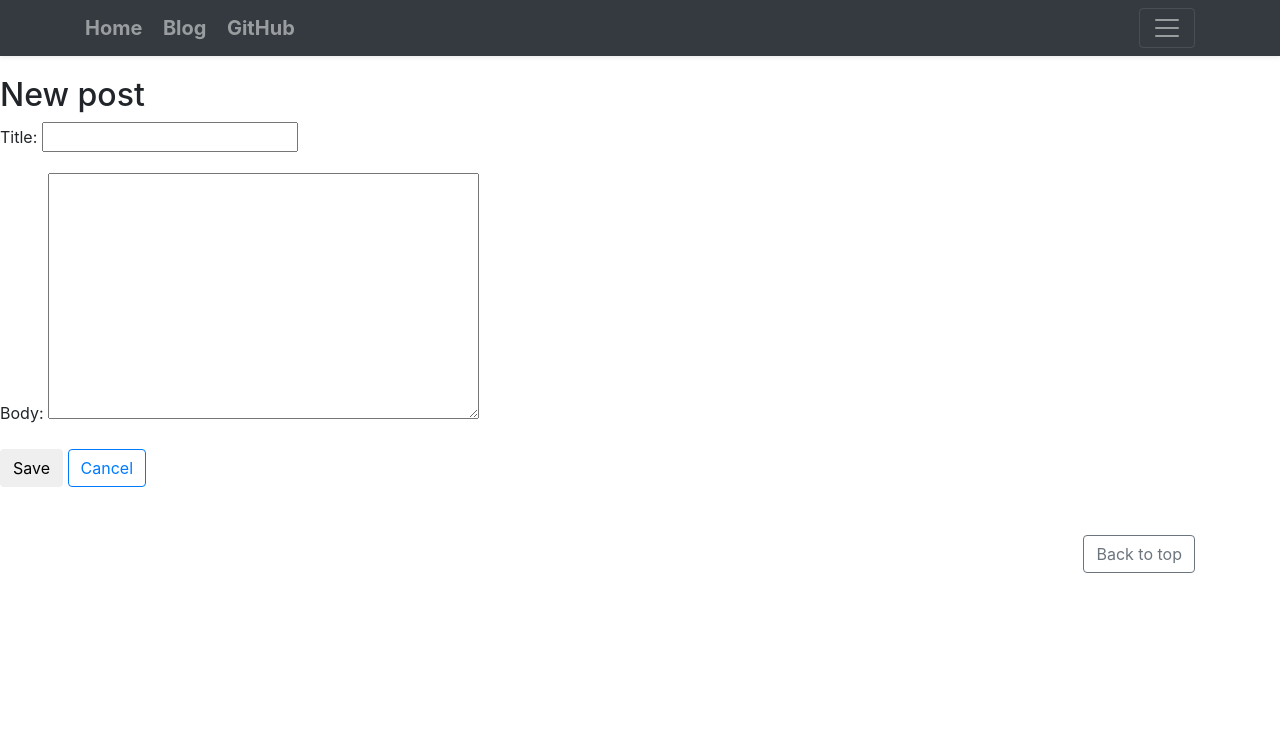
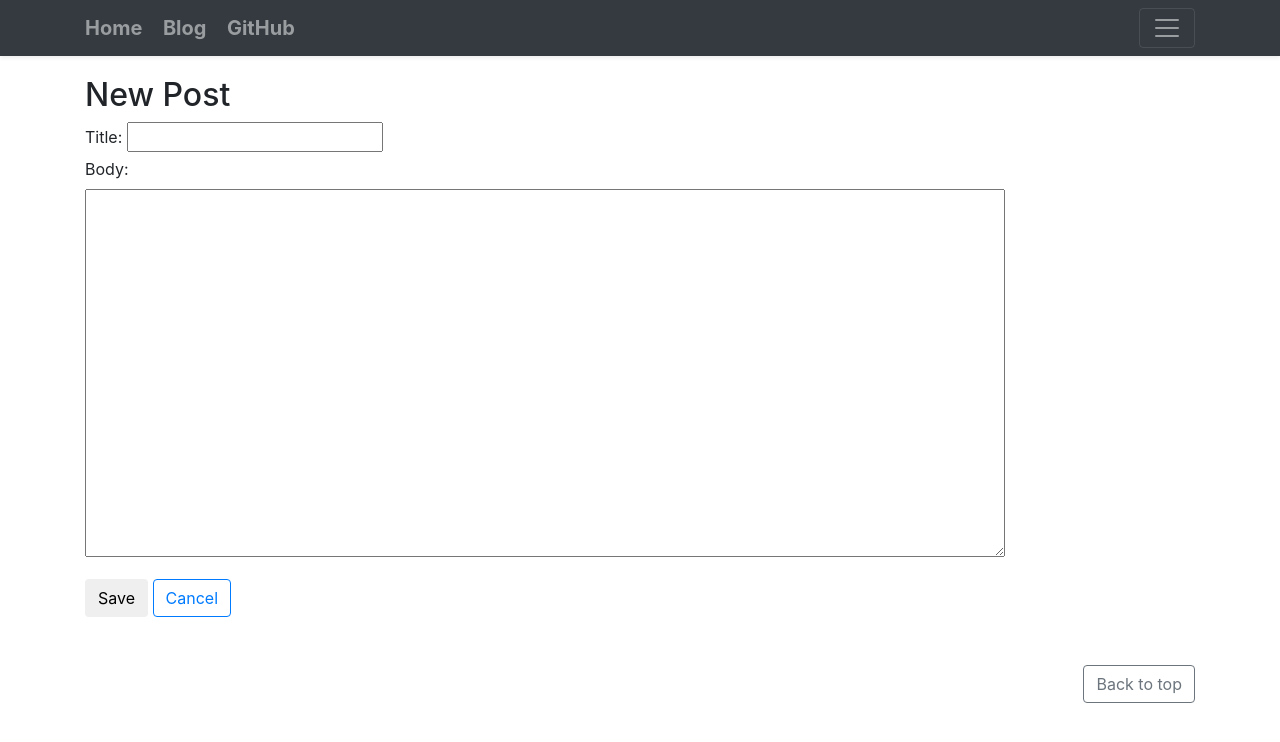
Before and after one commit to walkersorlie/my_site, a Django app: page /blog/create_post/ in a window 1280 px wide. Shown: the top 742 px of the page. Run offline with Django 3.2, Linux system fonts and the light colour scheme; the visitor is signed in with stand-in values (Sample User, id 1); some libraries are stand-ins or nearby versions.

Commit message:
Blog post styling

```diff
--- /dev/null
+++ b/my_site/blog/static/blog/blog.css
@@ -0,0 +1,8 @@
+.center {
+  align-self: center;
+}
+
+textarea.blog-textarea {
+  height: 23em;
+  width: 100%;
+}
--- a/my_site/blog/static/blog/blog_index.css
+++ /dev/null
@@ -1,3 +0,0 @@
-.center {
-  align-self: center;
-}
--- a/my_site/blog/templates/blog/create_post.html
+++ b/my_site/blog/templates/blog/create_post.html
@@ -1,15 +1,29 @@
-{% extends 'homepage/base.html' %}
+{% extends 'blog/index.html' %}
 {% load static %}
+{% load widget_tweaks %}
 
 
 {% block content %}
+    <main role="main" class="container">
+      <div class="row">
+        <div class="col-md-10 blog-main">
+          <h2>New Post</h2>
+        <form method="POST" class="post-form">
+            {% csrf_token %}
+            <div class="blog-post">
+              {{ form.title.label_tag }}
+              {{ form.title }}
+              <div class="form-group">
+                {{ form.body.label_tag }}
+                {{ form.body|add_class:"blog-textarea" }}
+              </div>
+            </div><!-- /.blog-post -->
+            <button type="submit" class="save btn btn-default">Save</button>
+            <a href="{% url 'blog:index' %}" class="btn btn-outline-primary">Cancel</a>
+        </form>
+        </div><!-- /.blog-main -->
 
-<h2>New post</h2>
-    <form method="POST" class="post-form">
-        {% csrf_token %}
-        {{ form.as_p }}
-        <button type="submit" class="save btn btn-default">Save</button>
-        <a href="{% url 'blog:index' %}" class="btn btn-outline-primary">Cancel</a>
-    </form>
+      </div><!-- /.row -->
 
+    </main><!-- /.container -->
 {% endblock %}
--- a/my_site/blog/templates/blog/index.html
+++ b/my_site/blog/templates/blog/index.html
@@ -10,7 +10,7 @@
 {% endblock %}
 
 {% block app_stylesheets %}
-<link rel="stylesheet" type="text/css" href="{% static 'blog/blog_index.css' %}">
+<link rel="stylesheet" type="text/css" href="{% static 'blog/blog.css' %}">
 {% endblock %}
 
 {% block content %}
--- a/my_site/blog/templates/blog/view_post.html
+++ b/my_site/blog/templates/blog/view_post.html
@@ -1,4 +1,4 @@
-{% extends 'homepage/base.html' %}
+{% extends 'blog/index.html' %}
 {% load static %}
 
 {% block title %}
@@ -14,7 +14,7 @@
         <p class="blog-post-meta">{{ specific_blog.author_id }}</p>
 
         <div class="form-group">
-          <textarea class="form-control" rows="20" >{{ specific_blog.body }}</textarea>
+          <textarea class="form-control blog-textarea">{{ specific_blog.body }}</textarea>
         </div>
 
         <!-- make button of course -->
--- a/my_site/blog/views.py
+++ b/my_site/blog/views.py
@@ -98,7 +98,6 @@ Probably combine both 'create' and 'edit' in one FormView
 
 class CreatePostView(LoginRequiredMixin, generic.CreateView):
     login_url = '/registration/login/'
-
     template_name = 'blog/create_post.html'
     form_class = PostForm
 
@@ -106,11 +105,7 @@ class CreatePostView(LoginRequiredMixin, generic.CreateView):
         # This method is called when valid form data has been POSTed.
         # It should return an HttpResponse.
         post = form.save(commit=False)
-        """
-        SUPER HACKY. FIX WHEN REQUIRING A LOG IN
 
-        When I change to using Django auth stuff, will need to change how I access users
-        """
         # post.author_id = User(request.user.id)
         # self.request.user.pk
         post.author_id = User.objects.get(pk=self.request.user.pk)
@@ -127,6 +122,7 @@ Use permissions?? Check in 'view_post.html' for permissions??
 """
 class EditPostView(generic.UpdateView):
     template_name = 'blog/edit_post.html'
+    context_object_name = 'specific_blog'
     model = Post
     form_class = PostForm
 
```
Also changed, not shown: my_site/blog/templates/blog/edit_post.html (+20 -3 lines), my_site/my_site/settings.py (+4 -3 lines), README.md.
